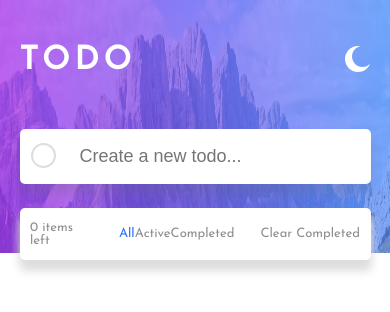
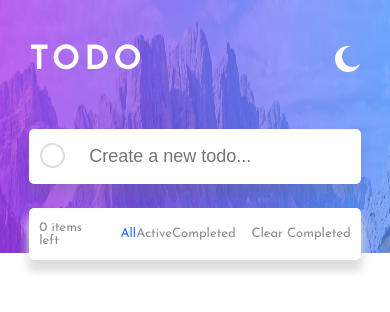
Before and after one commit to AlexismlaWeb/TodoApp, a React (Create React App) app: page / in a window 390 px wide. Shown: the top 312 px of the page. Built offline with nearby package versions, Linux system fonts and the light colour scheme.

Commit message:
mobile responsive

```diff
--- a/src/App.css
+++ b/src/App.css
@@ -242,13 +242,13 @@
   justify-content: flex-end;
 }
 
-@media (max-width: 400px) {
+@media (max-width: 500px) {
   .App {
     background-size: 100% 30%;
   }
 
   .todo_container {
-    width: 90%;
+    width: 85%;
   }
 
   .todo_create {
```
